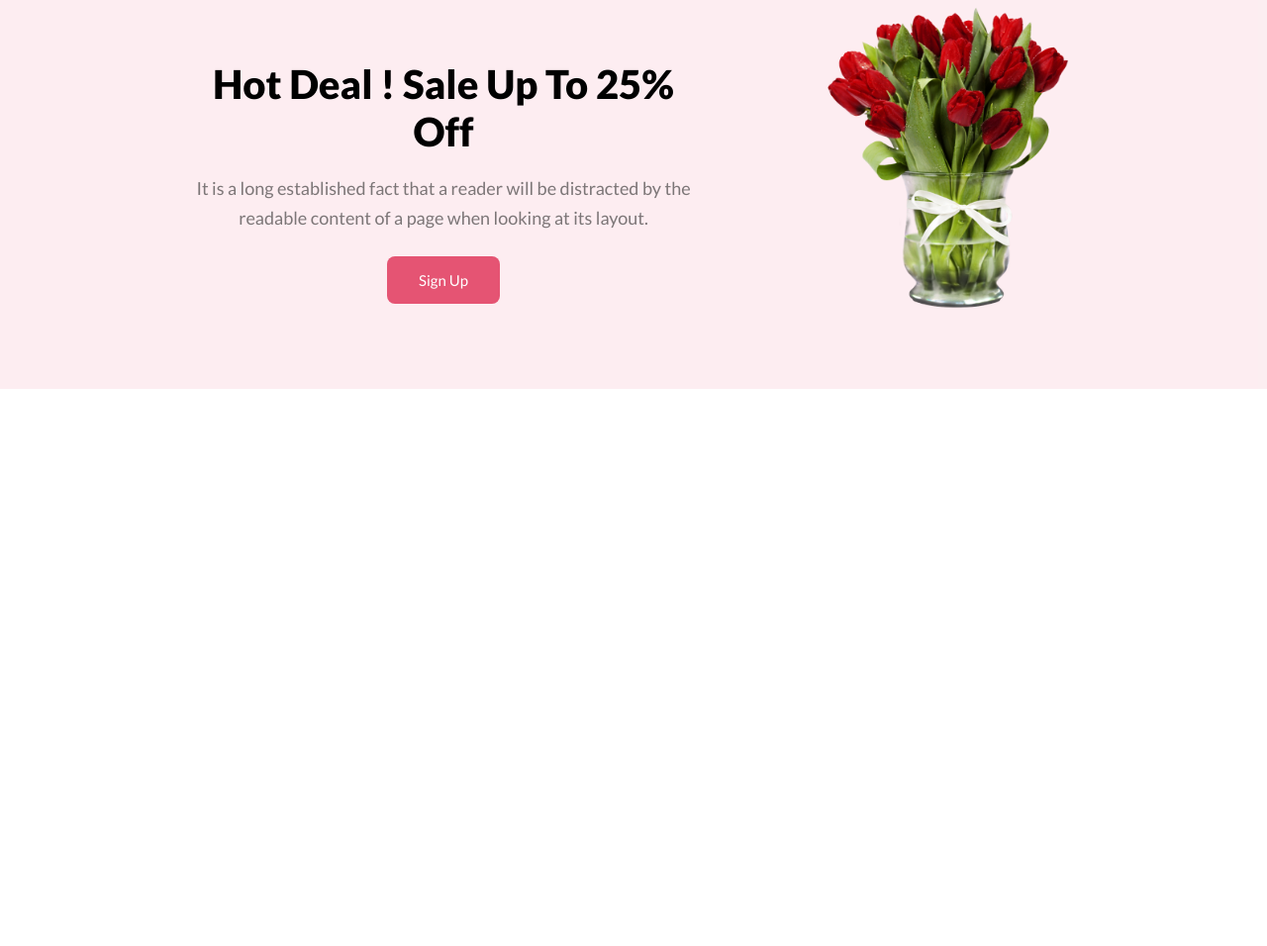
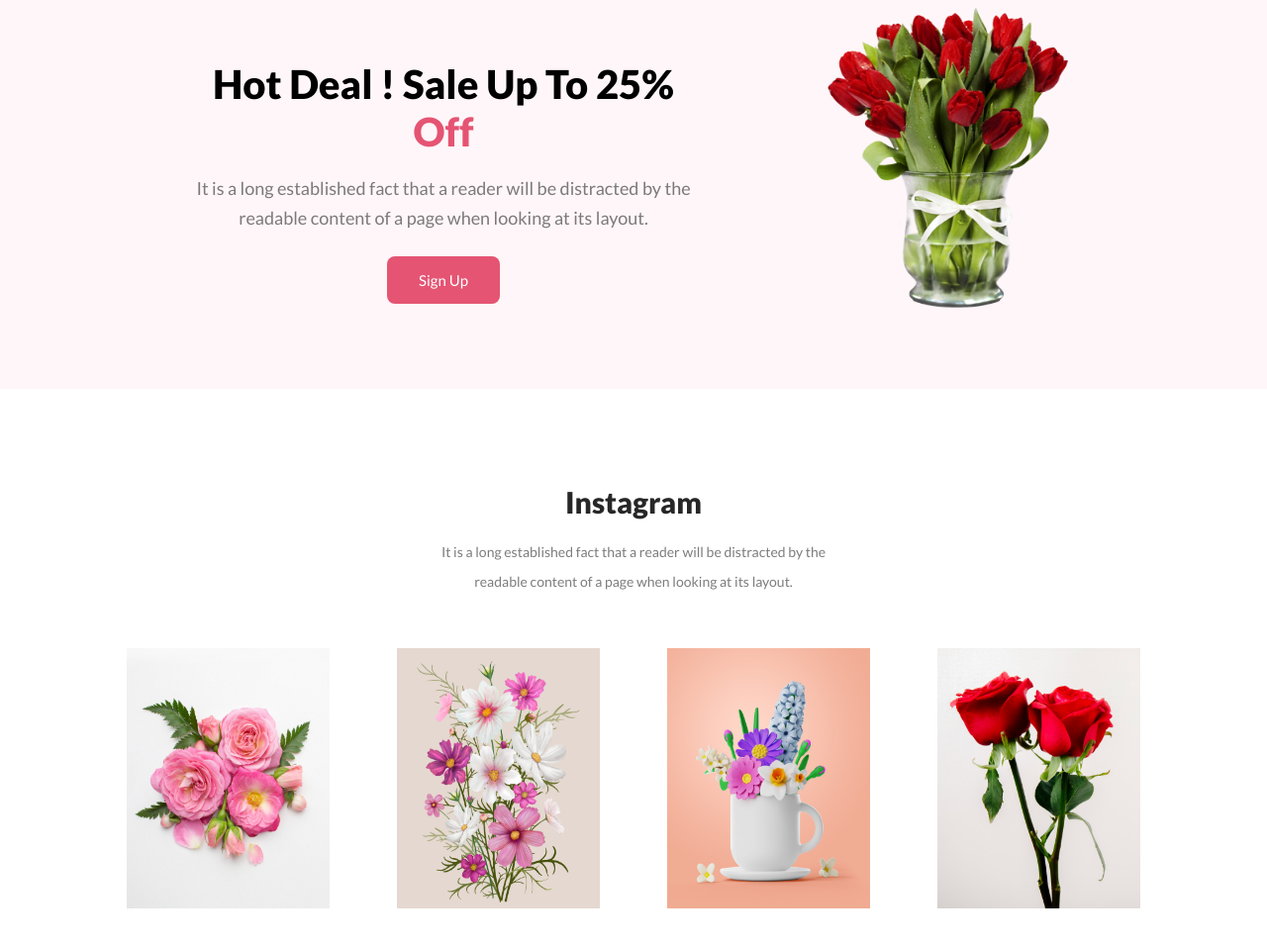
Before and after one commit to jahidul2004/flower-shop, a plain HTML site: page index.html in a window 1280 px wide. Shown: the part 1826-2782 px from the top of the page at 99% size. Before the commit the page ends 2219 px from the top, so only its background shows below. Drawn offline with Linux system fonts and the light colour scheme.

Commit message:
Instagram section end.

```diff
--- a/index.html
+++ b/index.html
@@ -100,7 +100,10 @@
         <!-- Hot deal section start -->
         <section class="hot-deal">
             <div class="deal-info">
-                <h1 class="deal-title">Hot Deal ! Sale Up To 25% Off</h1>
+                <h1 class="deal-title">
+                    Hot Deal ! Sale Up To 25%
+                    <span style="color: #e55473">Off</span>
+                </h1>
                 <p class="deal-description">
                     It is a long established fact that a reader will be
                     distracted by the readable content of a page when looking at
@@ -113,5 +116,34 @@
             </div>
         </section>
         <!-- Hot deal section end -->
+
+        <!-- Instagram section start -->
+
+        <section class="instagram">
+            <div class="instagram-info">
+                <h1 class="instagram-title">Instagram</h1>
+                <p class="instagram-description">
+                    It is a long established fact that a reader will be
+                    distracted by the readable content of a page when looking at
+                    its layout.
+                </p>
+            </div>
+
+            <div class="instagram-image-container">
+                <div class="image">
+                    <img src="assets/images/insta1.png" />
+                </div>
+                <div class="image">
+                    <img src="assets/images/insta2.png" />
+                </div>
+                <div class="image">
+                    <img src="assets/images/insta3.png" />
+                </div>
+                <div class="image">
+                    <img src="assets/images/insta4.png" />
+                </div>
+            </div>
+        </section>
+        <!-- Instagram section end -->
     </body>
 </html>
--- a/styles/style.css
+++ b/styles/style.css
@@ -193,7 +193,7 @@
     display: flex;
     justify-content: space-around;
     align-items: center;
-    background-color: #e554731a;
+    background-color: #e554730d;
 }
 
 .hot-deal .deal-info {
@@ -240,3 +240,56 @@
     height: 100%;
 }
 /* Hot deal section end */
+
+/* Instagram section start */
+
+.instagram {
+    width: 80%;
+    height: 432px;
+    margin: 0 auto;
+    margin-top: 96px;
+    margin-bottom: 96px;
+}
+
+.instagram .instagram-info {
+    text-align: center;
+    width: 40%;
+    height: 30%;
+    margin: 0 auto;
+    margin-bottom: 36px;
+}
+
+.instagram .instagram-info .instagram-title {
+    color: rgb(39, 39, 39);
+    font-family: Lato;
+    font-size: 30px;
+    font-weight: 800;
+    margin-bottom: 18px;
+}
+
+.instagram .instagram-info .instagram-description {
+    color: rgba(39, 39, 39, 0.6);
+    font-family: Lato;
+    font-size: 14px;
+    font-weight: 400;
+    line-height: 30px;
+}
+
+.instagram .instagram-image-container {
+    display: flex;
+    justify-content: space-between;
+    width: 100%;
+    height: 61%;
+}
+
+.instagram .instagram-image-container .image {
+    width: 20%;
+    height: 100%;
+}
+
+.instagram .instagram-image-container .image img {
+    width: 100%;
+    height: 100%;
+}
+
+/* Instagram section end */
```
